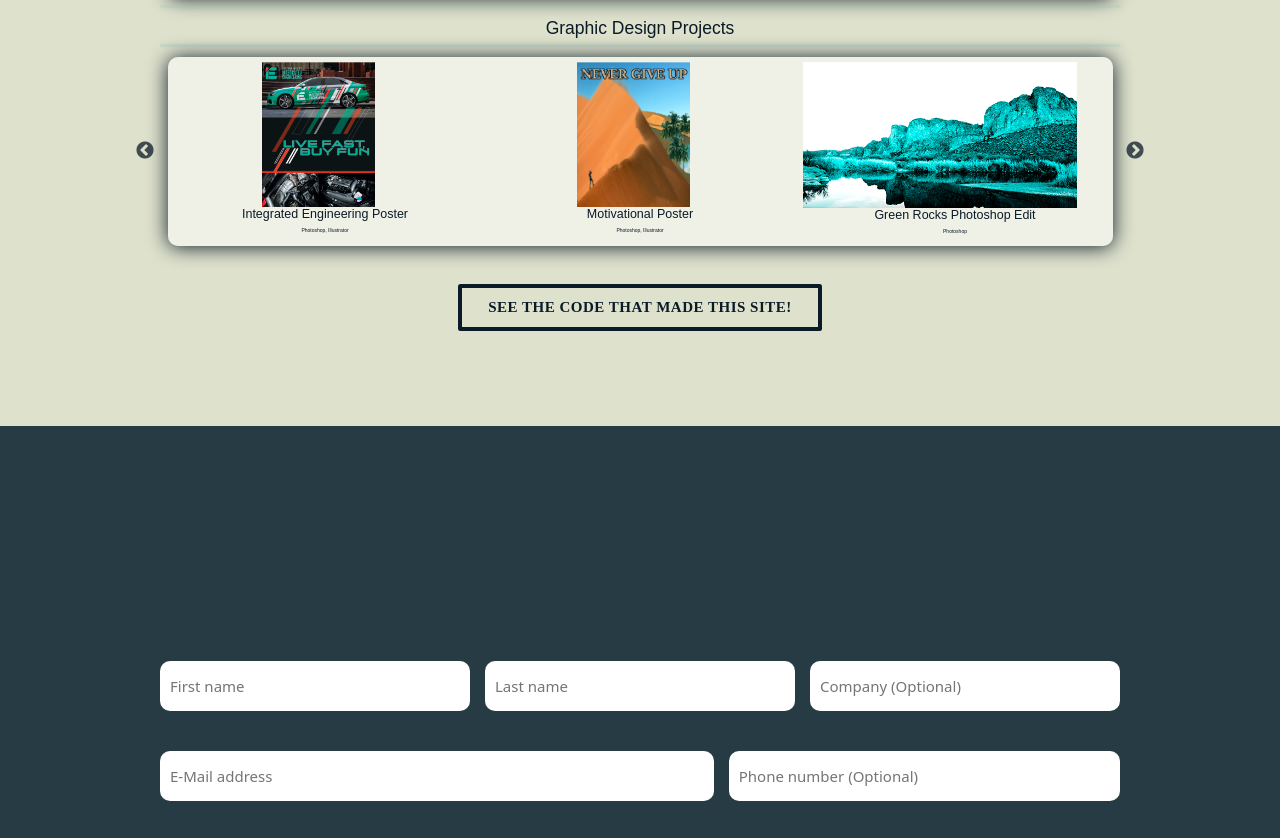
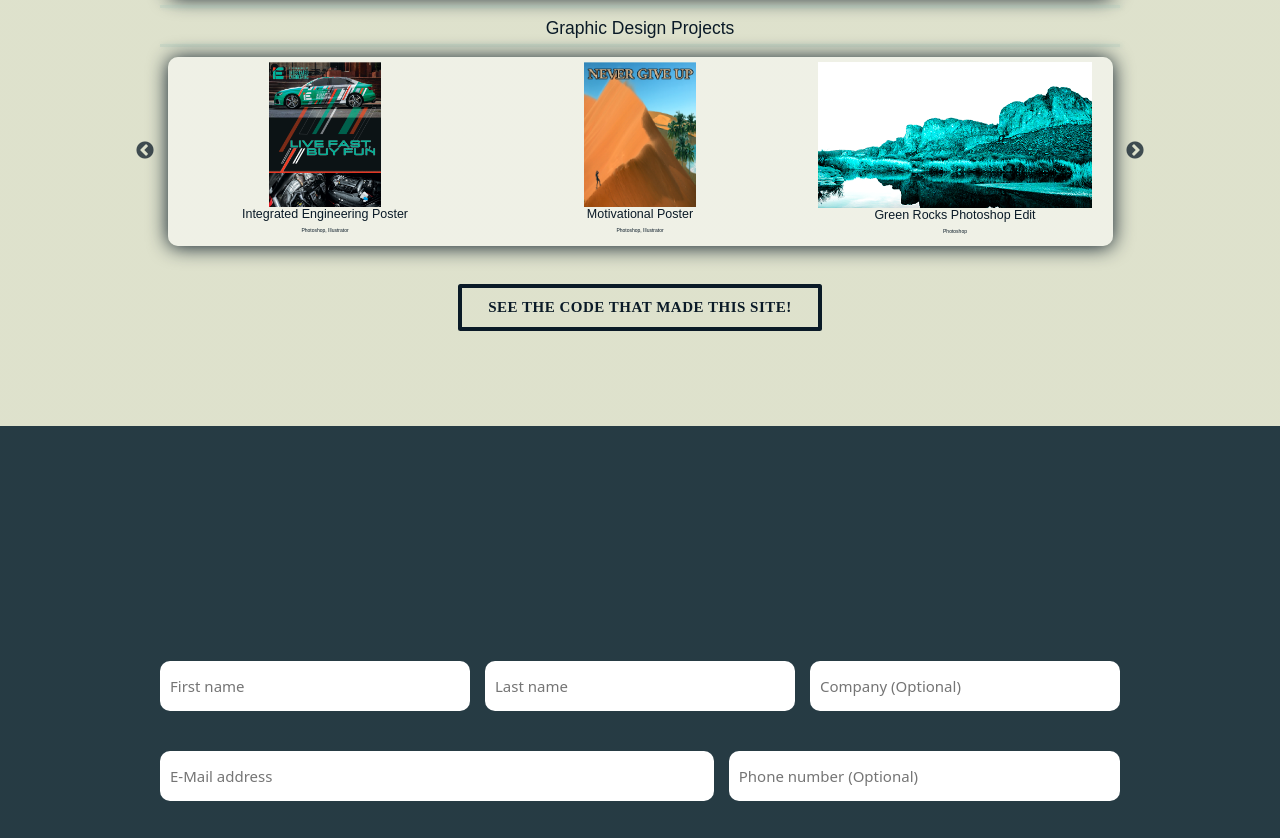
Before and after one commit to charlesmiller0412/charlesmiller.dev-v4, a website: page index.html in a window 1280 px wide. Shown: the part 2662-3500 px from the top of the page. Drawn offline with nearby package versions, Linux system fonts and the light colour scheme; a web font is replaced by a local one.

Commit message:
fixed alignment on graphic project images

```diff
--- a/sass/pages/_projects.scss
+++ b/sass/pages/_projects.scss
@@ -76,7 +76,9 @@
 
 
         &-graphic {
-
+            & img {
+                margin: auto;
+            }
             &--image {
                 width: 41%;
                 height: 50%;
```
Also changed, not shown: css/styles.css, 4 other files.
